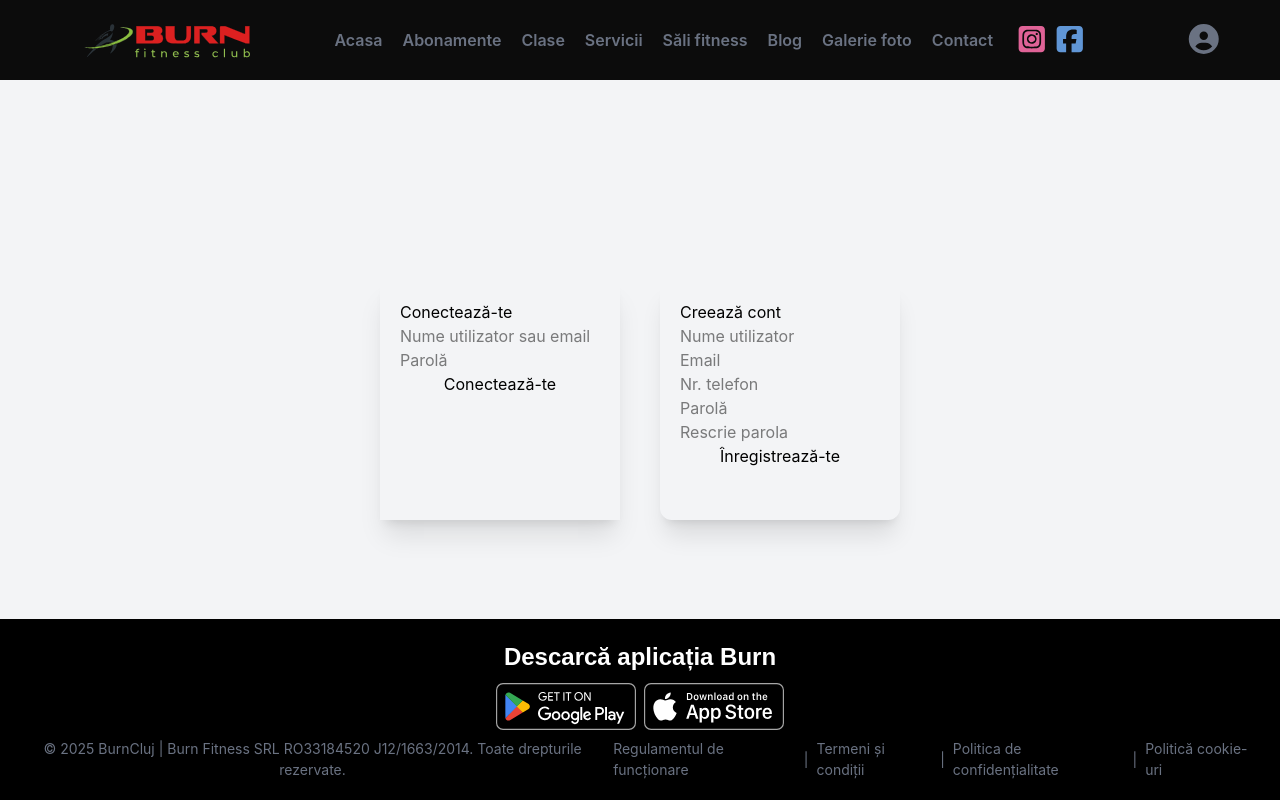
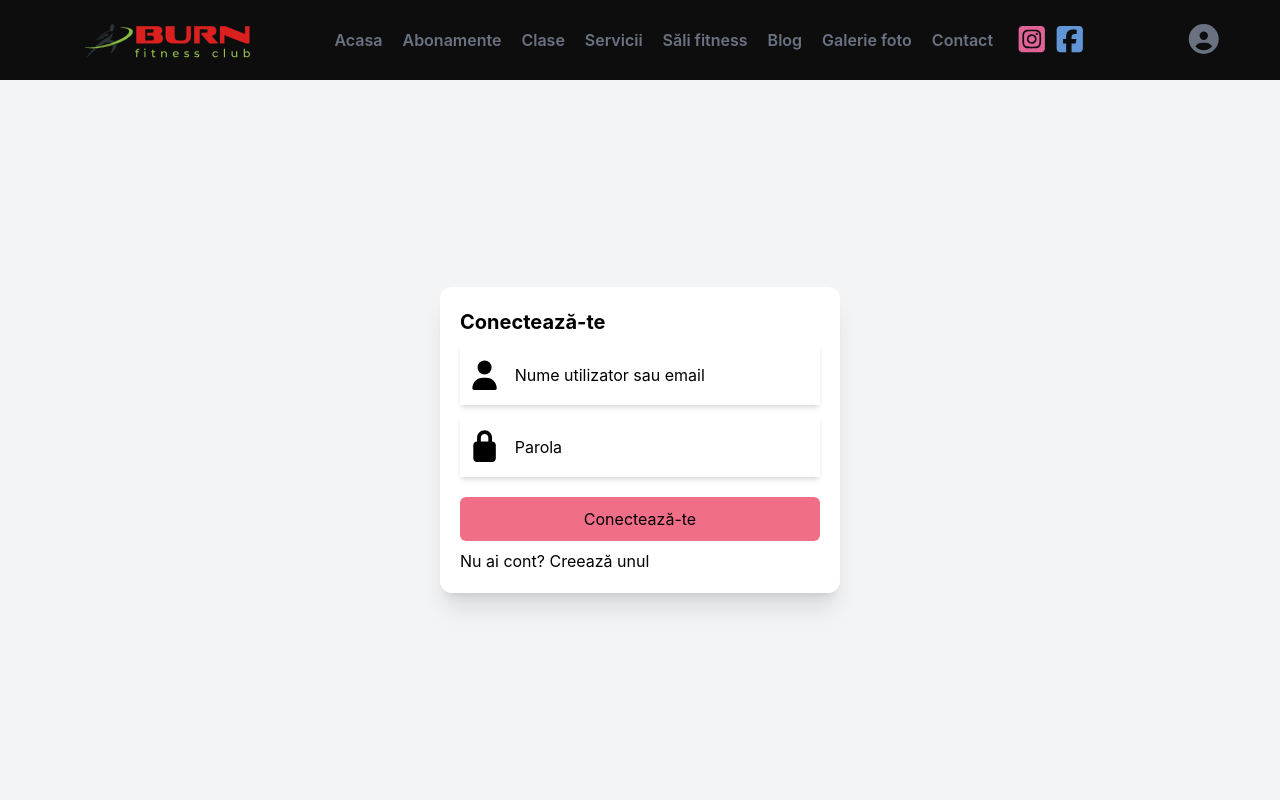
Before and after one commit to iancuvictor/burn-fitness-revamp, a React (Vite) app in the folder frontend/: page /profile in a window 1280 px wide. Shown: the top 800 px of the page. Built offline with nearby package versions, Linux system fonts and the light colour scheme; no server answers; a web font is replaced by a local one.

Commit message:
multiple changes to ui and ux. working on check if password matches (for sign up), checking if user with same name already exists so no duplicates exist

```diff
--- /dev/null
+++ b/frontend/src/components/userPages/components/loginScreen/input.jsx
@@ -0,0 +1,40 @@
+import { FontAwesomeIcon } from "@fortawesome/react-fontawesome";
+
+function InputLogin({updateForm, error, setError, loginForm, setLoginForm, icon, inputType, fieldType, placeholder}) {
+  return (
+    <div className="flex justify-center items-center relative w-full shadow-md pl-[10px] pr-[10px]">
+      <FontAwesomeIcon icon={icon} className="text-[30px]" />
+      <div className="h-15 w-100 relative duration-150 ease-out flex m-0 p-0 overflow-hidden">
+        <input
+          onChange={(e) => {
+            updateForm(
+              inputType,
+              e.target.value,
+              loginForm,
+              setLoginForm,
+              setError({ ...error, [inputType]: false }),
+            );
+          }}
+          type={fieldType}
+          name=""
+          id=""
+          placeholder=""
+          className={`z-0 h-full w-full peer outline-none pl-[10px] pt-[20px] pb-[5px] pr-[10px] `}
+          autoComplete="new-password"
+        />
+        <span id='inputSpan'
+          className={`${loginForm[inputType] !== "" ? "text-[12px] top-0 translate-y-0 pt-[10px] pl-[10px]" : "text-[16px] top-1/2 -translate-y-1/2"}
+                ${error[inputType] ? "text-red-500" : ""}
+                absolute z-1
+                pl-[5%]
+                peer-hover:top-0 peer-hover:translate-y-0 peer-hover:pt-[10px] peer-hover:pl-[10px] peer-hover:text-[12px]
+                peer-focus:top-0 peer-focus:translate-y-0 peer-focus:pt-[10px] peer-focus:pl-[10px] peer-focus:text-[12px]
+                duration-150 ease-out`}
+        >
+          {placeholder}
+        </span>
+      </div>
+    </div>
+  );
+}
+export default InputLogin;
--- a/frontend/src/components/userPages/components/loginScreen/loginScreen.jsx
+++ b/frontend/src/components/userPages/components/loginScreen/loginScreen.jsx
@@ -1,73 +1,202 @@
 import axios from "axios";
 import { useState } from "react";
+import {
+  faAt,
+  faLock,
+  faPhone,
+  faUser,
+} from "@fortawesome/free-solid-svg-icons";
+import InputLogin from "./input";
 
 function LoginScreen() {
   const loginObj = {
     username: "",
-    password: ""
+    password: "",
+  };
+
+  const signUpObj = {
+    username: "",
+    email: "",
+    nrTel: "",
+    password: "",
+    passwordConfirm: "",
   };
   const [loginForm, setLoginForm] = useState(loginObj);
+  const [signUpForm, setSignUpForm] = useState(signUpObj);
+  const [userExists, setUserExists] = useState(true);
+  const [error, setError] = useState({
+    username: false,
+    password: false,
+    passwordConfirm: false
+  });
 
   const updateForm = (field, data, formState, setFormState) => {
     setFormState({ ...formState, [field]: data });
   };
 
   const login = async (e) => {
-    e.preventDefault()
-    await axios.post("http://localhost:3000/api/users/login", loginForm)
-    .then(() => {console.log('logged in')
-      window.location.reload()}).catch((err) => console.log(err))
+    e.preventDefault();
+    if (loginForm.username !== "" && loginForm.password !== "") {
+      try {
+        let response = await axios.post("http://localhost:3000/api/users/login", loginForm)
+        console.log(response);
+        if(response.data.message !== 'wrongPass'){
+          window.location.reload();
+        } else if(response.data.message === 'wrongPass') {
+          console.log('wrong password')
+          setError({...error, password: true});
+        }
+        // window.location.reload();
+      } catch (err) {
+        if (err.response.status) {
+          setError({ ...error, username: true });
+        }
+      }
+    } else if (loginForm.username === "") {
+      setError({ ...error, username: true });
+    } else if (loginForm.password === "") {
+      setError({ ...error, password: true });
+    }
+  };
+
+  const signUp = async (e) => {
+    e.preventDefault();
+    try {
+      if(signUpForm.password === signUpForm.passwordConfirm){
+        await axios.post("http://localhost:3000/api/users/register", signUpForm)
+        await axios.post("http://localhost:3000/api/users/login", {username: signUpForm.username,password: signUpForm.password});
+        window.location.reload();
+      } else {
+        setError({...error, passwordConfirm: true});
+      }
+    } catch (err) {
+      console.log(err);
+    }
   };
 
   return (
-    <div className="w-full h-full flex justify-center items-center gap-10 rounded-xl">
-      <div className="h-60 w-60 shadow-xl p-[20px] flex flex-col">
-        <h1>Conectează-te</h1>
-        <form action="" className="flex flex-col">
-          <input
-            onChange={(e) =>
-              updateForm(
-                "username",
-                e.target.value,
-                loginForm,
-                setLoginForm,
-              )
-            }
-            type="text"
-            name=""
-            id=""
-            placeholder="Nume utilizator sau email"
-          />
-          <input
-            onChange={(e) =>
-              updateForm(
-                "password",
-                e.target.value,
-                loginForm,
-                setLoginForm,
-              )
-            }
-            type="text"
-            name=""
-            id=""
-            placeholder="Parolă"
-          />
-          <button onClick={(e) => login(e)} className="cursor-pointer">
+    <div className="min-h-screen h-full flex justify-center items-center gap-10font-finlandica pb-20">
+      <div
+        className={`${userExists ? "flex" : "hidden"} h-fit w-100 shadow-xl p-[20px] flex flex-col gap-2 bg-white rounded-xl pb-[20px]`}
+      >
+        <h1 className="text-[20px] font-[700]">Conectează-te</h1>
+        <form action="" className="flex flex-col gap-5 w-full">
+          <div className="flex flex-col gap-3">
+            <InputLogin
+              updateForm={updateForm}
+              loginForm={loginForm}
+              setLoginForm={setLoginForm}
+              error={error}
+              setError={setError}
+              icon={faUser}
+              inputType="username"
+              fieldType="text"
+              placeholder="Nume utilizator sau email"
+            />
+            <InputLogin
+              updateForm={updateForm}
+              loginForm={loginForm}
+              setLoginForm={setLoginForm}
+              error={error}
+              setError={setError}
+              icon={faLock}
+              inputType="password"
+              fieldType="password"
+              placeholder="Parola"
+            />
+          </div>
+          <button
+            onClick={(e) => login(e)}
+            className="cursor-pointer md:bg-[#F06E87] md:hover:bg-[#DE264B] md:hover:text-white
+            pl-[10px] pt-[10px] pb-[10px] pr-[10px]
+            duration-150 ease-out rounded-md"
+          >
             Conectează-te
           </button>
         </form>
+        <button
+          className="cursor-pointer md:hover:text-[#3454E3] duration-150 ease-out text-left w-fit text-[16px]"
+          onClick={() => setUserExists(false)}
+        >
+          Nu ai cont? Creează unul
+        </button>
       </div>
 
-      <div className="h-60 w-60 shadow-xl p-[20px] flex flex-col rounded-xl">
-        <h1>Creează cont</h1>
-        <form action="" className="flex flex-col">
-          <input type="text" name="" id="" placeholder="Nume utilizator" />
-          <input type="text" name="" id="" placeholder="Email" />
-          <input type="text" name="" id="" placeholder="Nr. telefon" />
-          <input type="text" name="" id="" placeholder="Parolă" />
-          <input type="text" name="" id="" placeholder="Rescrie parola" />
-          <button className="cursor-pointer">Înregistrează-te</button>
+      <div
+        className={`${userExists ? "hidden" : "flex"} h-fit w-100 shadow-xl p-[20px] flex flex-col gap-2 bg-white rounded-xl pb-[20px]`}
+      >
+        <h1 className="text-[20px] font-[700]">Creează cont</h1>
+        <form action="" className="flex flex-col gap-5 w-full">
+          <InputLogin
+            updateForm={updateForm}
+            loginForm={signUpForm}
+            setLoginForm={setSignUpForm}
+            error={error}
+            setError={setError}
+            icon={faUser}
+            inputType="username"
+            fieldType="text"
+            placeholder="Nume utilizator"
+          />
+          <InputLogin
+            updateForm={updateForm}
+            loginForm={signUpForm}
+            setLoginForm={setSignUpForm}
+            error={error}
+            setError={setError}
+            icon={faAt}
+            inputType="email"
+            fieldType="text"
+            placeholder="Email"
+          />
+          <InputLogin
+            updateForm={updateForm}
+            loginForm={signUpForm}
+            setLoginForm={setSignUpForm}
+            error={error}
+            setError={setError}
+            icon={faPhone}
+            inputType="nrTel"
+            fieldType="text"
+            placeholder="Număr de telefon"
+          />
+          <InputLogin
+            updateForm={updateForm}
+            loginForm={signUpForm}
+            setLoginForm={setSignUpForm}
+            error={error}
+            setError={setError}
+            icon={faLock}
+            inputType="password"
+            fieldType="password"
+            placeholder="Parolă"
+          />
+          <InputLogin
+            updateForm={updateForm}
+            loginForm={signUpForm}
+            setLoginForm={setSignUpForm}
+            error={error}
+            setError={setError}
+            icon={faLock}
+            inputType="passwordConfirm"
+            fieldType="password"
+            placeholder="Rescrie parola"
+          />
+          <button
+            onClick={(e) => signUp(e)}
+            className="cursor-pointer md:bg-[#F06E87] md:hover:bg-[#DE264B] md:hover:text-white
+            pl-[10px] pt-[10px] pb-[10px] pr-[10px]
+            duration-150 ease-out rounded-md"
+          >
+            Înregistrează-te
+          </button>
         </form>
+        <button
+          className="cursor-pointer md:hover:text-[#3454E3] duration-150 ease-out text-left w-fit text-[16px]"
+          onClick={() => setUserExists(true)}
+        >
+          Ai cont deja? Conectează-te
+        </button>
       </div>
     </div>
   );
--- /dev/null
+++ b/frontend/src/components/userPages/components/loginScreen/userPages.jsx
@@ -0,0 +1,5 @@
+function UserPages(){
+    <h1>test</h1>
+}
+
+export default UserPages;
--- a/frontend/src/components/userPages/components/profilePage/profilePage.jsx
+++ b/frontend/src/components/userPages/components/profilePage/profilePage.jsx
@@ -1,12 +1,14 @@
 import { useContext } from 'react'
 import { AuthContext } from '../../../../context/AuthContext';
 import axios from 'axios';
+import { NavLink } from 'react-router';
 
 const API_URL = import.meta.env.VITE_BACKEND_URL
 
 
 function ProfilePage(){
     const { setLoggedIn, setUser } = useContext(AuthContext)
+    const { user } = useContext(AuthContext)
 
     const logOut = () => {
         axios.post(`${API_URL}/users/logout`);
@@ -14,10 +16,19 @@ function ProfilePage(){
         setUser();
     }
 
-    const { user } = useContext(AuthContext)
-    console.log(user);
     return <div className='font-finlandica flex flex-col justify-center items-center'>
     <h1 className='text-[25px]'>Bine ai revenit {user.username}</h1>
+    <h1>Abonamente active:</h1>
+    {user.activeSubscriptions.length > 0
+        ? user.activeSubscriptions.map((abonament) => {
+            <div>
+                <h1>{abonament.titlu}</h1>
+                <h1>{abonament.valoare}</h1>
+                <h1>{abonament.dataExpirare}</h1>
+            </div>
+        })
+        : <h1>Nu ai nici un abonament activ. <NavLink to='/abonamente'>Cumpără unul aici</NavLink></h1>
+    }
     <button onClick={() => logOut()} className='cursor-pointer'>Log Out</button>
     </div>
 }
--- a/frontend/src/components/userPages/userPages.jsx
+++ b/frontend/src/components/userPages/userPages.jsx
@@ -7,13 +7,13 @@ function UserPages(){
     const { loggedIn } = useContext(AuthContext)
 
     if(loggedIn === false){
-        return <>
+        return <div className="relative h-full w-full">
         <LoginScreen />
-        </>
+        </div>
     } else if(loggedIn === true) {
-        return <>
+        return <div className="relative h-full w-full">
         <ProfilePage/>
-        </>
+        </div>
     }
 }
 
--- /dev/null
+++ b/frontend/src/context/Auth.jsx
@@ -0,0 +1,3 @@
+import { createContext } from "react";
+
+export const AuthContext = createContext()
```
Also changed, not shown: 2 other files (tests, documents, lock files or other folders).
